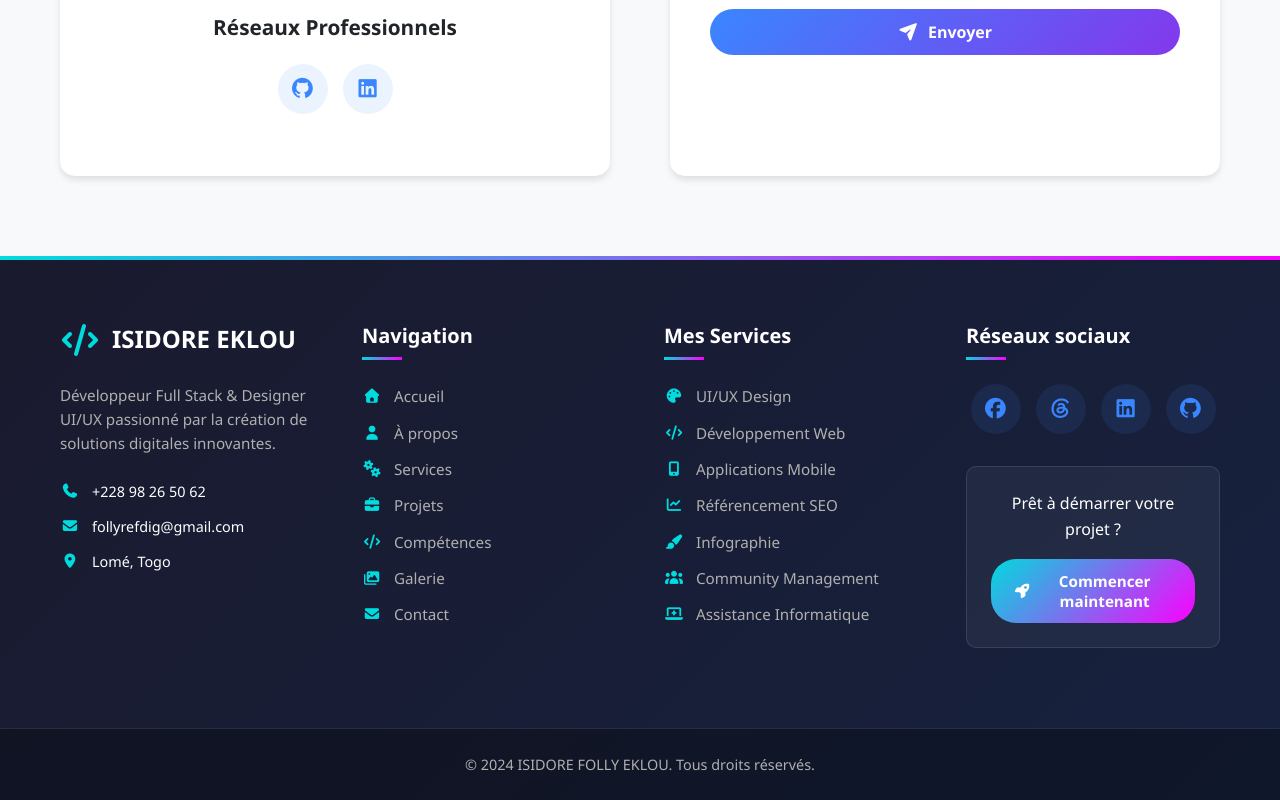
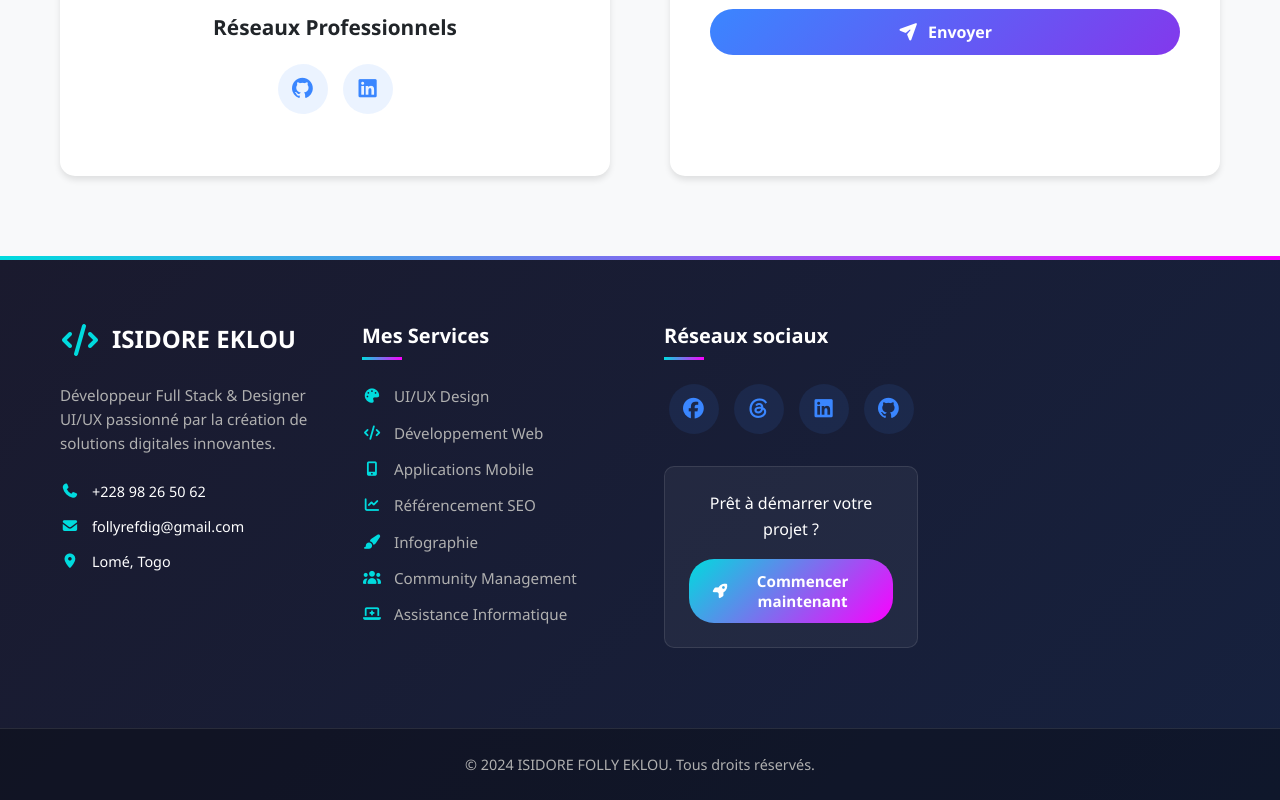
Before and after one commit to FOLL04/Portfolio, a React (Vite) app: page / in a window 1280 px wide. Shown: the part 7494-8294 px from the top of the page. Built offline with nearby package versions, Linux system fonts and the light colour scheme.

Commit message:
modifiaction sur le footer

```diff
--- a/src/components/Footer.jsx
+++ b/src/components/Footer.jsx
@@ -30,88 +30,7 @@ function Footer() {
           </div>
         </div>
 
-        <div className="footer-section">
-          <h3>Navigation</h3>
-          <ul className="footer-links">
-            <li>
-              <a
-                href="#accueil"
-                onClick={(e) => {
-                  e.preventDefault();
-                  scrollToSection('accueil');
-                }}
-              >
-                <i className="fas fa-home"></i> Accueil
-              </a>
-            </li>
-            <li>
-              <a
-                href="#apropos"
-                onClick={(e) => {
-                  e.preventDefault();
-                  scrollToSection('apropos');
-                }}
-              >
-                <i className="fas fa-user"></i> À propos
-              </a>
-            </li>
-            <li>
-              <a
-                href="#services"
-                onClick={(e) => {
-                  e.preventDefault();
-                  scrollToSection('services');
-                }}
-              >
-                <i className="fas fa-cogs"></i> Services
-              </a>
-            </li>
-            <li>
-              <a
-                href="#projets"
-                onClick={(e) => {
-                  e.preventDefault();
-                  scrollToSection('projets');
-                }}
-              >
-                <i className="fas fa-briefcase"></i> Projets
-              </a>
-            </li>
-            <li>
-              <a
-                href="#competences"
-                onClick={(e) => {
-                  e.preventDefault();
-                  scrollToSection('competences');
-                }}
-              >
-                <i className="fas fa-code"></i> Compétences
-              </a>
-            </li>
-            <li>
-              <a
-                href="#galerie"
-                onClick={(e) => {
-                  e.preventDefault();
-                  scrollToSection('galerie');
-                }}
-              >
-                <i className="fas fa-images"></i> Galerie
-              </a>
-            </li>
-            <li>
-              <a
-                href="#contact"
-                onClick={(e) => {
-                  e.preventDefault();
-                  scrollToSection('contact');
-                }}
-              >
-                <i className="fas fa-envelope"></i> Contact
-              </a>
-            </li>
-          </ul>
-        </div>
+
 
         <div className="footer-section">
           <h3>Mes Services</h3>
```
